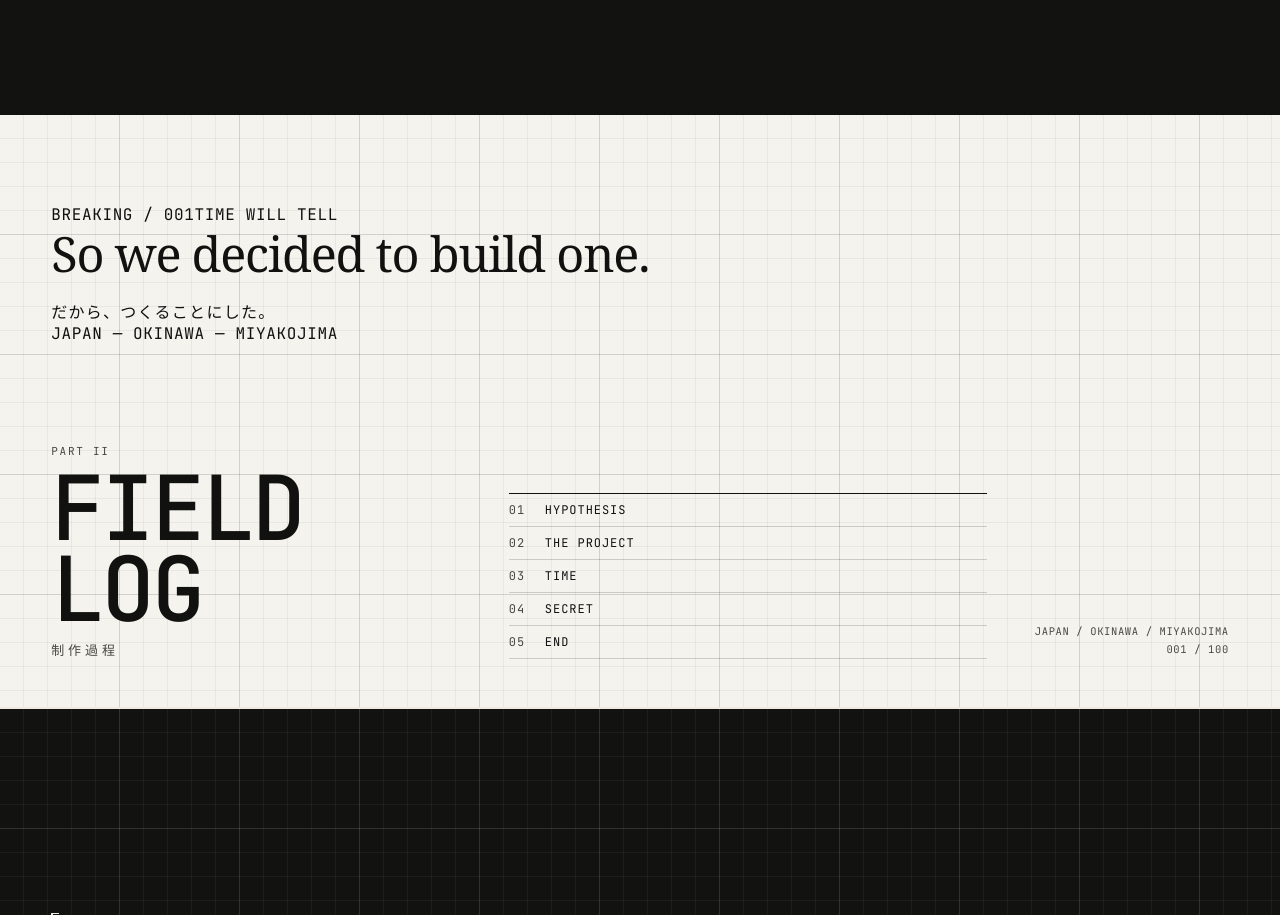
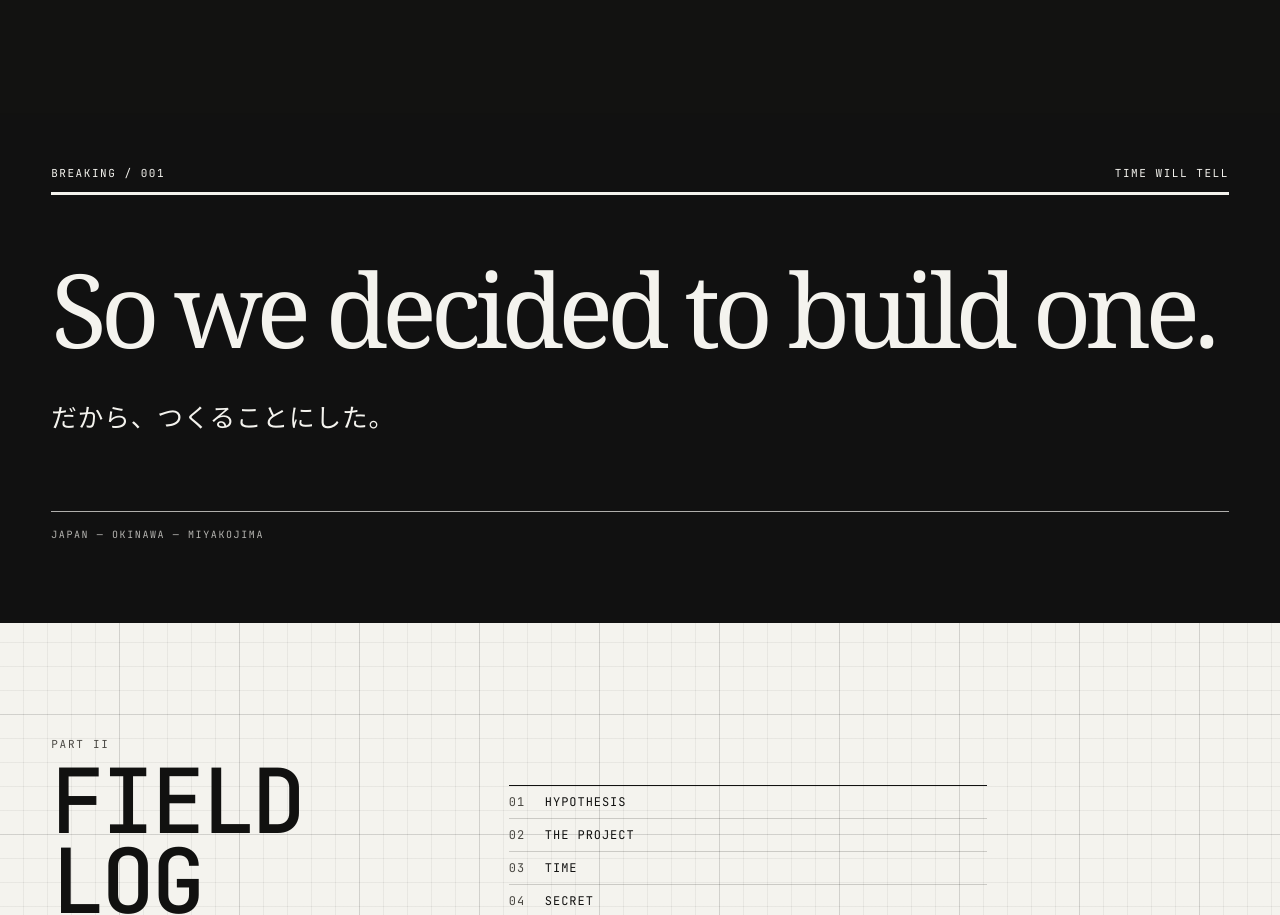
Before and after one commit to Caltokyo/time-will-tell, a website: page index.html in a window 1280 px wide. Shown: the part 10910-11825 px from the top of the page. Drawn offline with Linux system fonts and the light colour scheme; no server answers.

Commit message:
Style FIELD LOG transition as full-width black announcement

```diff
--- a/styles.css
+++ b/styles.css
@@ -731,9 +731,20 @@ main h2[id] { scroll-margin-top: 96px; }
   background-position: -1px -1px;
   border-top: 2px solid var(--ink);
 }
-.log-intro-transition { grid-column: 1 / -1; padding: 0 0 clamp(40px, 6vw, 88px); }
-.log-intro-transition-en { font-family: Georgia, serif; font-size: clamp(25px, 3.8vw, 52px); line-height: 1.18; letter-spacing: -0.025em; }
-.log-intro-transition-ja { margin-top: 16px !important; font-family: var(--jp); font-size: clamp(13px, 1.25vw, 17px); letter-spacing: 0.08em; }
+.log-intro-transition {
+  grid-column: 1 / -1;
+  margin: calc(-1 * clamp(56px, 7vw, 96px)) calc(-1 * var(--gutter)) clamp(52px, 7vw, 104px);
+  padding: clamp(28px, 4vw, 64px) var(--gutter) clamp(36px, 6vw, 96px);
+  background: #111;
+  color: #f4f3ee;
+  border-bottom: 5px solid #111;
+}
+.log-intro-transition-top { display: flex; justify-content: space-between; gap: 20px; padding-bottom: 12px; border-bottom: 3px solid currentColor; font-size: 11px; letter-spacing: 0.14em; }
+.log-intro-transition-copy { padding: clamp(30px, 5vw, 76px) 0 clamp(34px, 6vw, 90px); border-bottom: 1px solid rgba(244,243,238,.7); }
+.log-intro-transition-en { font-family: Georgia, serif; font-size: clamp(43px, 8vw, 144px); line-height: 0.98; letter-spacing: -0.06em; max-width: 1300px; }
+.log-intro-transition-ja { margin-top: clamp(22px, 3vw, 48px) !important; font-family: var(--jp); font-size: clamp(17px, 2vw, 29px); letter-spacing: 0.035em; }
+.log-intro-transition-bottom { margin-top: 16px !important; font-size: 10px; letter-spacing: 0.16em; opacity: .72; }
+@media (max-width: 600px) { .log-intro-transition-top { font-size: 9px; } .log-intro-transition-en { font-size: clamp(39px, 11vw, 68px); } }
 .log-intro p { margin: 0; }
 .log-intro-part { font-size: 11px; letter-spacing: 0.16em; color: var(--ink-2); margin-bottom: 10px !important; }
 .log-intro-title { font-size: clamp(44px, 7vw, 112px); font-weight: 500; line-height: 0.9; letter-spacing: -0.04em; }
```
